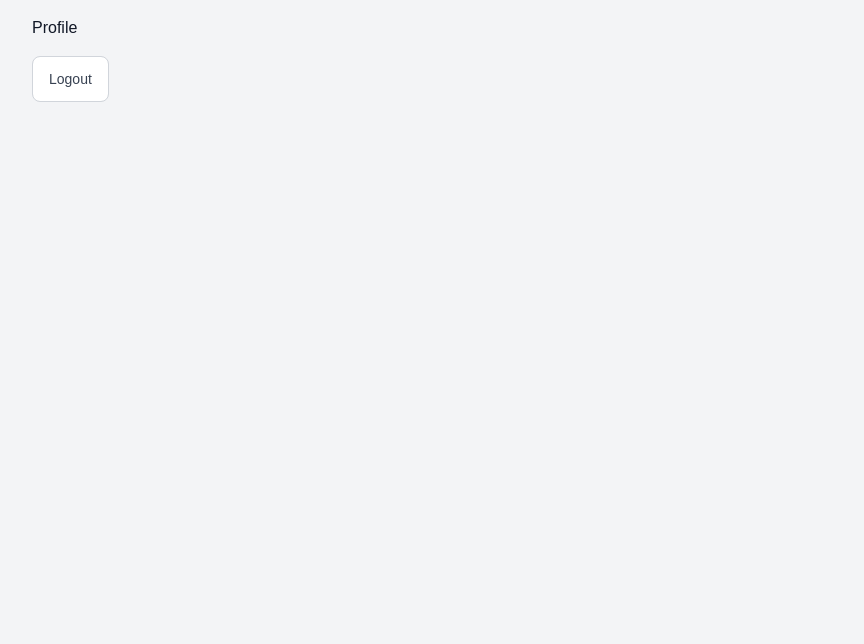
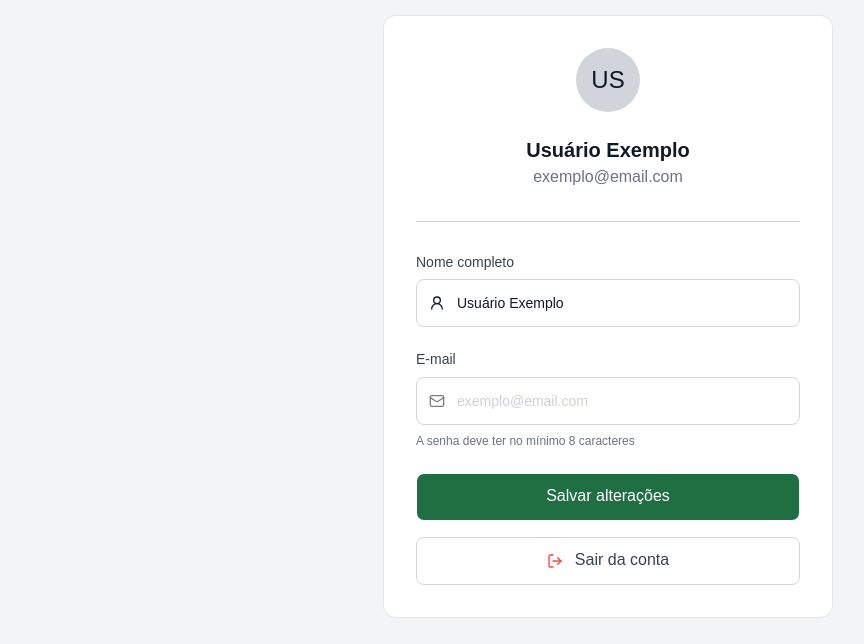
Before and after one commit to JoaoMagnago/ftr-financy, a React (Vite) app in the folder frontend/: page /profile in a window 1280 px wide. Shown: the top 644 px of the page, without its empty margins (32-896 px from the left). Built offline with nearby package versions, Linux system fonts and the light colour scheme.

Commit message:
feat(user): create profile page styles and adjust navbar

```diff
--- a/frontend/src/components/Avatar.tsx
+++ b/frontend/src/components/Avatar.tsx
@@ -1,7 +1,26 @@
-export const Avatar = ({ name }: { name?: string }) => {
+interface AvatarProps {
+  name?: string
+  className?: string
+  isClickable?: boolean
+  size?: 'md' | 'lg'
+}
+
+export const Avatar = ({
+  name,
+  className,
+  isClickable = false,
+  size = 'md',
+}: AvatarProps) => {
+  const sizeClasses = {
+    md: 'w-10 h-10 text-sm',
+    lg: 'w-16 h-16 text-2xl',
+  }
+
   return (
-    <div className="flex items-center justify-center w-10 h-10 rounded-full bg-(--gray-300) cursor-pointer hover:scale-105 transition-transform">
-      <span className="text-sm font-medium text-input-color">
+    <div
+      className={`flex items-center justify-center rounded-full bg-(--gray-300) ${sizeClasses[size]} ${isClickable ? 'cursor-pointer hover:scale-105 transition-transform' : ''} ${className}`}
+    >
+      <span className="font-medium text-input-color">
         {name?.slice(0, 2).toUpperCase() || 'US'}
       </span>
     </div>
--- a/frontend/src/components/Navbar.tsx
+++ b/frontend/src/components/Navbar.tsx
@@ -17,15 +17,15 @@ export const Navbar = () => {
   return (
     <div className="w-full px-12 py-4 border-b border-(--gray-200) sticky top-0 z-50 bg-background">
       {isAuthenticated && (
-        <div className="flex items-center justify-between w-full">
+        <div className="relative flex items-center justify-between w-full">
           <div
-            className="items-center min-w-25 cursor-pointer"
+            className="items-center w-25 cursor-pointer"
             onClick={() => navigate('/')}
           >
             <img src={logo} />
           </div>
 
-          <div className="flex items-center gap-4">
+          <div className="absolute left-1/2 -translate-x-1/2 flex items-center gap-4">
             <Button
               asChild
               size="sm"
@@ -54,8 +54,11 @@ export const Navbar = () => {
             </Button>
           </div>
 
-          <div onClick={() => navigate('/profile')}>
-            <Avatar name={user?.name} />
+          <div
+            className="justify-self-end"
+            onClick={() => navigate('/profile')}
+          >
+            <Avatar name={user?.name} isClickable />
           </div>
         </div>
       )}
--- a/frontend/src/components/ui/button.variants.ts
+++ b/frontend/src/components/ui/button.variants.ts
@@ -44,14 +44,14 @@ const buttonVariants = cva(
           'enabled:hover:bg-muted enabled:hover:text-foreground aria-expanded:bg-muted aria-expanded:text-foreground dark:enabled:hover:bg-muted/50',
         destructive:
           'bg-destructive/10 text-destructive enabled:hover:bg-destructive/20 focus-visible:border-destructive/40 focus-visible:ring-destructive/20 dark:bg-destructive/20 dark:enabled:hover:bg-destructive/30 dark:focus-visible:ring-destructive/40',
-        link: 'text-muted-foreground font-medium underline-offset-4 hover:underline hover:text-primary data-[disabled=true]:hover:no-underline data-[disabled=true]:hover:text-muted-foreground',
+        link: 'text-muted-foreground underline-offset-4 hover:underline hover:text-primary data-[disabled=true]:hover:no-underline data-[disabled=true]:hover:text-muted-foreground',
       },
       size: {
         default: 'gap-2 px-4 py-3',
         xs: 'h-6 gap-1 px-2 text-xs',
         sm: 'h-8 gap-2 px-3 py-2',
         lg: 'h-10 gap-2 px-2.5',
-        xl: 'h-12 gap-3 text-md font-medium px-3',
+        xl: 'h-12 gap-3 text-md px-3',
         icon: 'size-9',
         'icon-xs': "size-6 [&_svg:not([class*='size-'])]:size-3",
         'icon-sm': 'size-8',
--- a/frontend/src/components/ui/input-group.tsx
+++ b/frontend/src/components/ui/input-group.tsx
@@ -27,6 +27,8 @@ function InputGroup({ className, ...props }: React.ComponentProps<'div'>) {
           has-[>[data-align=block-end]]:flex-col
           has-[>[data-align=block-start]]:h-auto
           has-[>[data-align=block-start]]:flex-col
+
+          has-disabled:cursor-not-allowed
 
           has-[>textarea]:h-auto
 
--- a/frontend/src/pages/Auth/Login.tsx
+++ b/frontend/src/pages/Auth/Login.tsx
@@ -60,7 +60,7 @@ export const Login = () => {
     <div className="flex flex-col min-h-[calc(100vh-4rem)] items-center justify-center gap-6">
       <img src={logo} className="w-32 h-8" />
       <Card className="w-full max-w-md rounded-xl">
-        <CardHeader className="flex flex-col items-center border-s-red-200 justify-center">
+        <CardHeader className="flex flex-col items-center justify-center">
           <CardTitle className="text-xl font-bold color-foreground">
             Fazer login
           </CardTitle>
@@ -116,8 +116,8 @@ export const Login = () => {
                       </InputGroupAddon>
                       <InputGroupAddon align="inline-end">
                         <InputGroupButton
+                          size="icon-xs"
                           onClick={() => setShowPassword(!showPassword)}
-                          size="icon-xs"
                         >
                           {showPassword ? <Eye /> : <EyeClosed />}
                         </InputGroupButton>
--- a/frontend/src/pages/Auth/Signup.tsx
+++ b/frontend/src/pages/Auth/Signup.tsx
@@ -59,7 +59,7 @@ export const Signup = () => {
     <div className="flex flex-col min-h-[calc(100vh-4rem)] items-center justify-center gap-6">
       <img src={logo} className="w-32 h-8" />
       <Card className="w-full max-w-md rounded-xl">
-        <CardHeader className="flex flex-col items-center border-s-red-200 justify-center">
+        <CardHeader className="flex flex-col items-center justify-center">
           <CardTitle className="text-xl font-bold color-foreground">
             Criar conta
           </CardTitle>
@@ -140,8 +140,8 @@ export const Signup = () => {
                       </InputGroupAddon>
                       <InputGroupAddon align="inline-end">
                         <InputGroupButton
+                          size="icon-xs"
                           onClick={() => setShowPassword(!showPassword)}
-                          size="icon-xs"
                         >
                           {showPassword ? <Eye /> : <EyeClosed />}
                         </InputGroupButton>
--- a/frontend/src/pages/Profile/index.tsx
+++ b/frontend/src/pages/Profile/index.tsx
@@ -1,10 +1,32 @@
+import { Avatar } from '@/components/Avatar'
 import { Button } from '@/components/ui/button'
+import {
+  Card,
+  CardContent,
+  CardDescription,
+  CardHeader,
+  CardTitle,
+} from '@/components/ui/card'
+import {
+  InputGroup,
+  InputGroupAddon,
+  InputGroupInput,
+} from '@/components/ui/input-group'
+import { Label } from '@/components/ui/label'
+import { Separator } from '@/components/ui/separator'
 import { useAuthStore } from '@/stores/auth'
+import { LogOut, Mail, UserRound } from 'lucide-react'
+import { useState } from 'react'
 import { useNavigate } from 'react-router-dom'
 
 export const Profile = () => {
   const { logout } = useAuthStore()
   const navigate = useNavigate()
+
+  const [username, setUsername] = useState('Usuário Exemplo')
+
+  const unsavedName = 'Usuário Exemplo'
+  const email = 'exemplo@email.com'
 
   const handleLogout = () => {
     logout()
@@ -12,11 +34,88 @@ export const Profile = () => {
   }
 
   return (
-    <div>
-      <h1>Profile</h1>
-      <Button variant="outline" className="mt-4" onClick={handleLogout}>
-        Logout
-      </Button>
+    <div className="flex flex-col items-center">
+      <Card className="w-full max-w-md rounded-xl">
+        <CardHeader className="flex flex-col items-center gap-6 justify-center">
+          <Avatar name={unsavedName} size="lg" />
+          <div className="flex flex-col items-center gap-0.5">
+            <CardTitle className="text-xl font-bold color-foreground">
+              {unsavedName}
+            </CardTitle>
+            <CardDescription className="text-(--gray-500)">
+              {email}
+            </CardDescription>
+          </div>
+        </CardHeader>
+
+        <Separator />
+
+        <CardContent className="flex flex-col items-center gap-6">
+          <form
+            className="space-y-6 w-full"
+            noValidate
+            // onSubmit={handleSubmit(onSubmit)}
+          >
+            <div className="flex flex-col gap-2">
+              <Label htmlFor="name">Nome completo</Label>
+              <InputGroup data-state={username ? 'filled' : 'empty'}>
+                <InputGroupInput
+                  id="name"
+                  type="text"
+                  value={username}
+                  placeholder="Seu nome completo"
+                  onChange={(e) => setUsername(e.target.value)}
+                />
+                <InputGroupAddon>
+                  <UserRound />
+                </InputGroupAddon>
+              </InputGroup>
+            </div>
+
+            <div className="flex flex-col gap-2">
+              <div className="flex flex-col gap-2">
+                <Label htmlFor="email">E-mail</Label>
+                <InputGroup data-disabled={true}>
+                  <InputGroupInput
+                    id="email"
+                    type="email"
+                    value={email}
+                    placeholder="mail@exemplo.com"
+                    disabled
+                  />
+                  <InputGroupAddon>
+                    <Mail />
+                  </InputGroupAddon>
+                </InputGroup>
+              </div>
+              <span className="text-xs text-(--gray-500)">
+                A senha deve ter no mínimo 8 caracteres
+              </span>
+            </div>
+
+            <div className="flex flex-col gap-4">
+              <Button
+                type="submit"
+                size="xl"
+                className="w-full"
+                // disabled={loading}
+              >
+                Salvar alterações
+              </Button>
+
+              <Button
+                variant="outline"
+                size="xl"
+                className="text-md w-full"
+                onClick={handleLogout}
+              >
+                <LogOut className="text-(--danger)" />
+                Sair da conta
+              </Button>
+            </div>
+          </form>
+        </CardContent>
+      </Card>
     </div>
   )
 }
```
